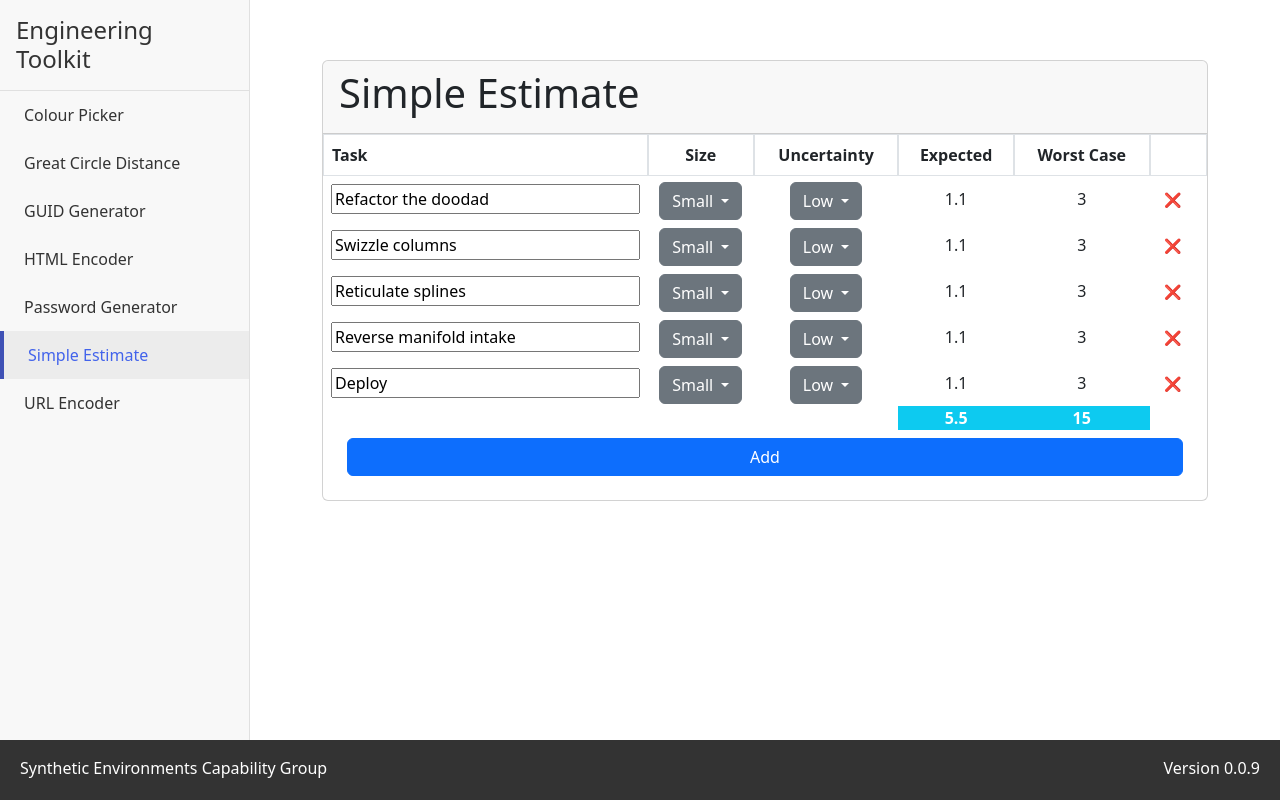
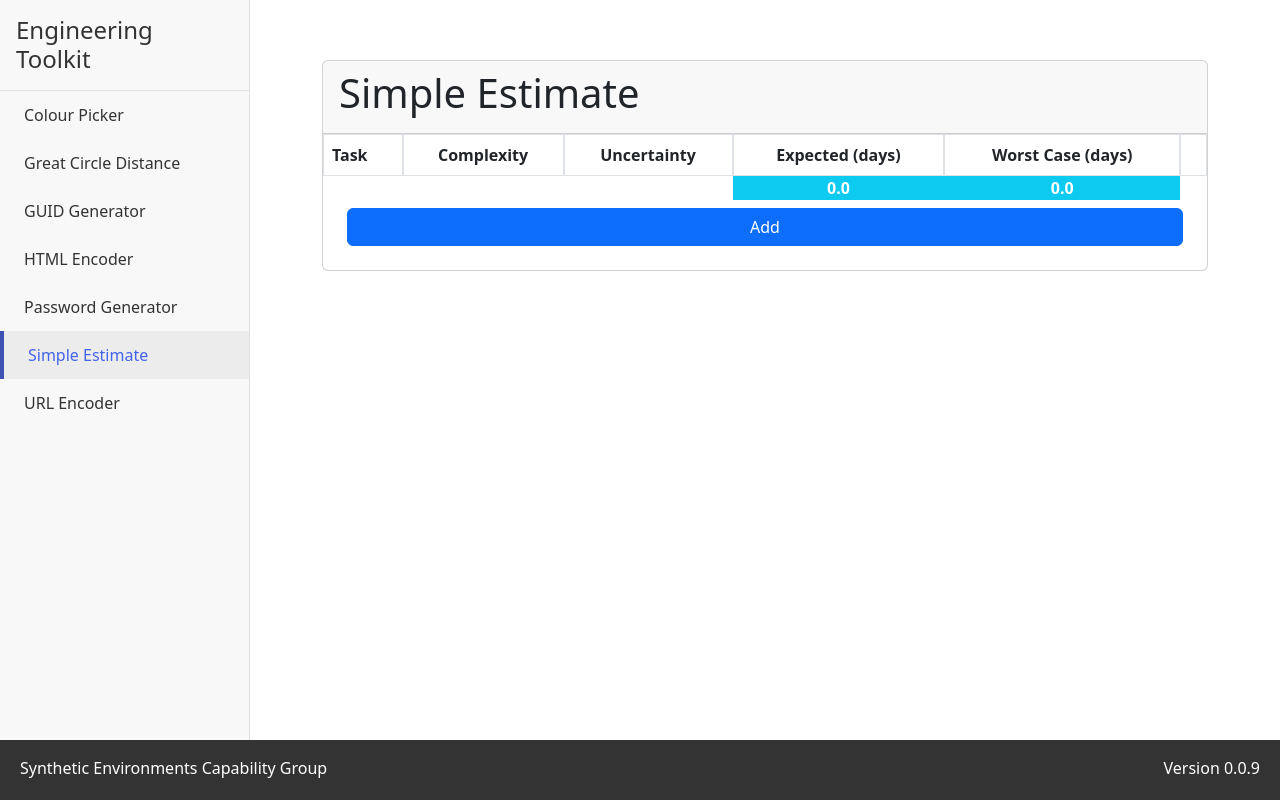
Before and after one commit to silver-softie/engineering-tools, an Angular app: page / in a window 1280 px wide. Both pictures are taken after a click on the link "Simple Estimate". Built offline with nearby package versions, Linux system fonts and the light colour scheme.

Commit message:
Added two-way binding to complexity and uncertainty values. Removed dummy data. Added private method to recalculate expected and worst case values for a task on changes of complexity and uncertainty.

```diff
--- a/src/app/simple-estimate/simple-estimate.component.html
+++ b/src/app/simple-estimate/simple-estimate.component.html
@@ -8,61 +8,74 @@
 
       <div class="d-table-row fw-bold">
         <div class="d-table-cell p-2 border">Task</div>
-        <div class="d-table-cell text-center p-2 border">Size</div>
+        <div class="d-table-cell text-center p-2 border">Complexity</div>
         <div class="d-table-cell text-center p-2 border">Uncertainty</div>
-        <div class="d-table-cell text-center p-2 border">Expected</div>
-        <div class="d-table-cell text-center p-2 border">Worst Case</div>
+        <div class="d-table-cell text-center p-2 border">Expected (days)</div>
+        <div class="d-table-cell text-center p-2 border">Worst Case (days)</div>
         <div class="d-table-cell p-2 border"></div>
       </div>
 
+      @for(task of this.tasks; track task; let idx = $index) {
+      <div class="d-table-row">
 
-      @for(task of this.tasks; track task) {
-      <div class="d-table-row">
+        <!-- Task name-->
         <div class="d-table-cell p-2">
           <input class="w-100" type="text" [(ngModel)]="task.name" />
         </div>
 
+        <!-- Complexity -->
         <div class="d-table-cell text-center">
           <div class="dropdown">
-            <button class="btn btn-secondary dropdown-toggle" type="button" id="complexityDropdown"
+            <button class="btn btn-secondary dropdown-toggle ps-2 pe-2" type="button" id="complexityDropdown"
               data-bs-toggle="dropdown" aria-expanded="false">
-              Small
+              {{ Complexity[task.complexity] }}
             </button>
             <ul class="dropdown-menu" aria-labelledby="dropdownMenuButton">
-              <li><a class="dropdown-item">Small</a></li>
-              <li><a class="dropdown-item">Medium</a></li>
-              <li><a class="dropdown-item">Large</a></li>
-              <li><a class="dropdown-item">Extra Large</a></li>
+
+              @for(key of complexityKeys; track key) {
+              <li>
+                <a class="dropdown-item" (click)="updateComplexity(task, key)">
+                  {{ key }}
+                </a>
+              </li>
+              }
             </ul>
           </div>
         </div>
 
+        <!-- Uncertainty -->
         <div class="d-table-cell text-center">
           <div class="dropdown">
-            <button class="btn btn-secondary dropdown-toggle" type="button" id="uncertaintyDropdown"
+            <button class="btn btn-secondary dropdown-toggle ps-2 pe-2" type="button" id="uncertaintyDropdown"
               data-bs-toggle="dropdown" aria-expanded="false">
-              Low
+              {{ Uncertainty[task.uncertainty] }}
             </button>
             <ul class="dropdown-menu" aria-labelledby="dropdownMenuButton">
-              <li><a class="dropdown-item">Low</a></li>
-              <li><a class="dropdown-item">Moderate</a></li>
-              <li><a class="dropdown-item">High</a></li>
-              <li><a class="dropdown-item">Extreme</a></li>
+              @for(key of uncertaintyKeys; track key) {
+              <li>
+                <a class="dropdown-item" (click)="updateUncertainty(task, key)">
+                  {{ key }}
+                </a>
+              </li>
+              }
             </ul>
           </div>
         </div>
 
+        <!-- Expected -->
         <div class="d-table-cell text-center p-2">
-          {{ task.expected }}
+          {{ task.expected | number:'1.1-1' }}
         </div>
 
+        <!-- Worst case-->
         <div class="d-table-cell text-center p-2">
-          {{ task.worstCase }}
+          {{ task.worstCase | number:'1.1-1' }}
         </div>
 
+        <!-- Delete -->
         <div class="d-table-cell p-2">
           <button style="color: red; font-size: 14px; background: none; border: none; cursor: pointer;"
-            title="Delete task">
+            title="Delete task" (click)="removeTask(idx)">
             ❌
           </button>
         </div>
@@ -73,8 +86,8 @@
       <div class="d-table-cell"></div>
       <div class="d-table-cell"></div>
       <div class="d-table-cell"></div>
-      <div class="d-table-cell text-center fw-bold bg-info text-white">{{ sumExpected }}</div>
-      <div class="d-table-cell text-center fw-bold bg-info text-white">{{ sumWorstCase }}</div>
+      <div class="d-table-cell text-center fw-bold bg-info text-white">{{ sumExpected | number:'1.1-1' }}</div>
+      <div class="d-table-cell text-center fw-bold bg-info text-white">{{ sumWorstCase | number:'1.1-1' }}</div>
 
     </div>
 
--- a/src/app/simple-estimate/simple-estimate.component.ts
+++ b/src/app/simple-estimate/simple-estimate.component.ts
@@ -31,20 +31,61 @@ interface Task {
   styleUrl: './simple-estimate.component.css'
 })
 export class SimpleEstimateComponent {
-  tasks: Task[] = [
-    { name: 'Refactor the doodad', complexity: Complexity.Small, uncertainty: Uncertainty.Low, expected: 1.1, worstCase: 3 },
-    { name: 'Swizzle columns', complexity: Complexity.Large, uncertainty: Uncertainty.Moderate, expected: 1.1, worstCase: 3 },
-    { name: 'Reticulate splines', complexity: Complexity.Medium, uncertainty: Uncertainty.Extreme, expected: 1.1, worstCase: 3 },
-    { name: 'Reverse manifold intake', complexity: Complexity.Medium, uncertainty: Uncertainty.Moderate, expected: 1.1, worstCase: 3 },
-    { name: 'Deploy', complexity: Complexity.Small, uncertainty: Uncertainty.Low, expected: 1.1, worstCase: 3 }
-  ];
+  tasks: Task[] = [];
+
+  Complexity = Complexity;
+
+  complexityKeys: (keyof typeof Complexity)[] = Object.keys(Complexity).filter(
+    key => isNaN(Number(key))
+  ) as (keyof typeof Complexity)[];
+
+  Uncertainty = Uncertainty;
+
+  uncertaintyKeys: (keyof typeof Uncertainty)[] = Object.keys(Uncertainty).filter(
+    key => isNaN(Number(key))
+  ) as (keyof typeof Uncertainty)[];
+
+  complexityDuration: Record<Complexity, number> = {
+    [Complexity.Small]: 1.0,
+    [Complexity.Medium]: 3.0,
+    [Complexity.Large]: 5.0,
+    [Complexity.ExtraLarge]: 10.0
+  };
+
+  uncertaintyMultipliers: Record<Uncertainty, number> = {
+    [Uncertainty.Low]: 1.1,
+    [Uncertainty.Moderate]: 1.5,
+    [Uncertainty.High]: 2.0,
+    [Uncertainty.Extreme]: 5.0
+  };
 
   addTask() {
-    this.tasks.push({ name: 'Deploy', complexity: Complexity.Small, uncertainty: Uncertainty.Low, expected: 1.1, worstCase: 3 });
+    this.tasks.push({
+      name: 'New task',
+      complexity: Complexity.Small,
+      uncertainty: Uncertainty.Low,
+      expected: this.complexityDuration[Complexity.Small],
+      worstCase: this.uncertaintyMultipliers[Uncertainty.Low]
+    });
   }
 
-  removeTask() {
+  removeTask(index: number) {
+    this.tasks.splice(index, 1);
+  }
 
+  updateComplexity(task: Task, key: string): void {
+    task.complexity = Complexity[key as keyof typeof Complexity];
+    this.recalculateTask(task);
+  }
+
+  updateUncertainty(task: Task, key: string): void {
+    task.uncertainty = Uncertainty[key as keyof typeof Uncertainty];
+    this.recalculateTask(task);
+  }
+
+  private recalculateTask(task: Task) {
+    task.expected = this.complexityDuration[task.complexity];
+    task.worstCase = this.complexityDuration[task.complexity] * this.uncertaintyMultipliers[task.uncertainty];
   }
 
   get sumExpected(): number {
```
